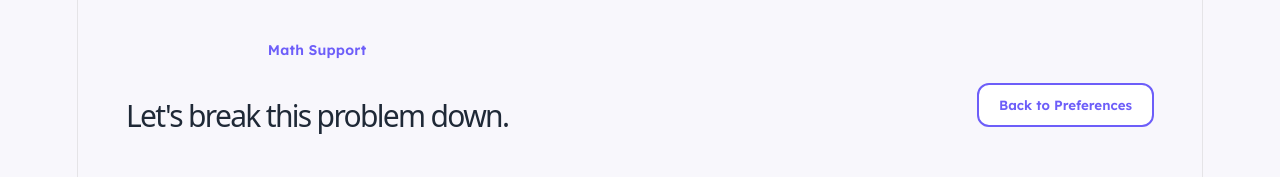
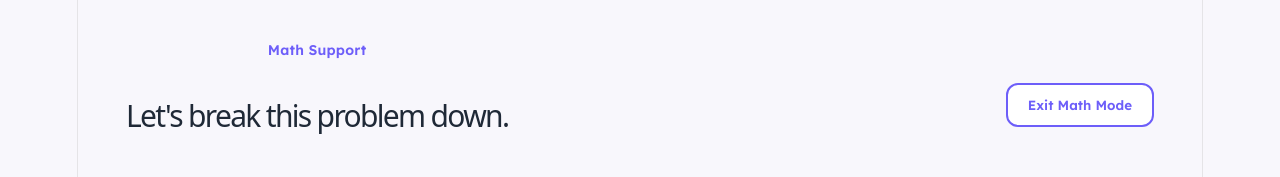
Before and after one commit to vanisha2277/icf-project, a React (Vite) app: page /math-mode in a window 1280 px wide. Shown: the top 177 px of the page. Built offline with nearby package versions, Linux system fonts and the light colour scheme.

Commit message:
button work and titling

```diff
--- a/src/components/Math/math.tsx
+++ b/src/components/Math/math.tsx
@@ -16,7 +16,7 @@ function MathMode() {
           className="secondary-button"
           onClick={() => navigate("/preferences")}
         >
-          Back to Preferences
+          Exit Math Mode
         </button>
       </header>
 
--- a/src/components/Vocabulary/vocabulary.tsx
+++ b/src/components/Vocabulary/vocabulary.tsx
@@ -16,7 +16,7 @@ function Vocabulary() {
           className="secondary-button"
           onClick={() => navigate("/preferences")}
         >
-          Back to Preferences
+          Exit Vocab
         </button>
       </header>
 
```
